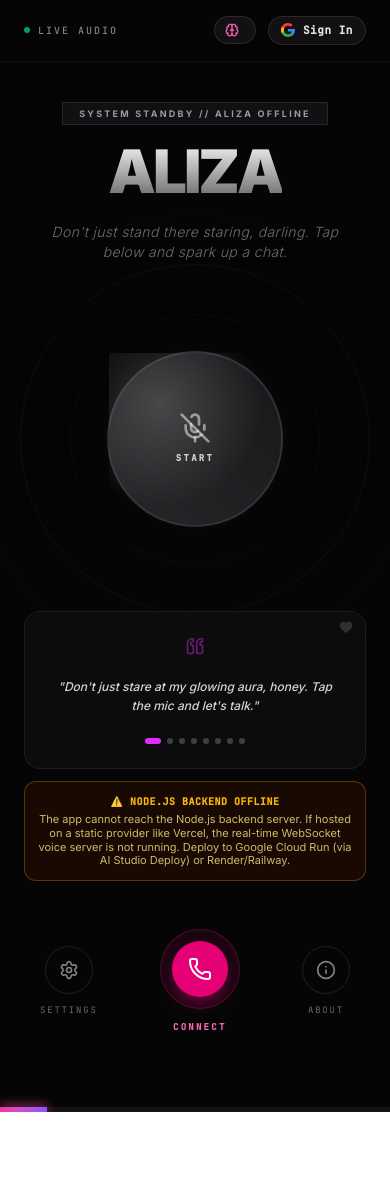
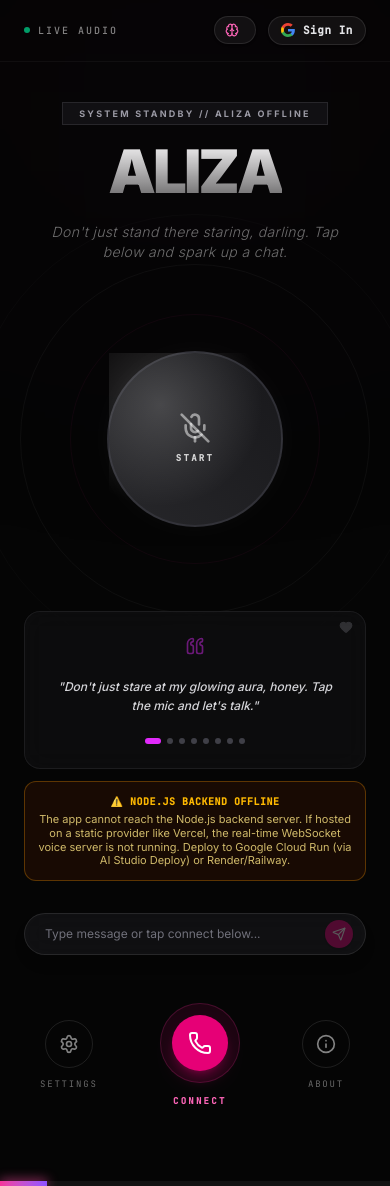
Before and after one commit to MeghrajSharadPatil/Aliza, a React (Vite) app: page / in a window 390 px wide. Before the commit the page ends 1112 px from the top, so only its background shows below. Built offline with nearby package versions, Linux system fonts and the light colour scheme; no server answers.

Commit message:
feat: add text input support to live session
Enable text-based interaction for the AI assistant and implement microphone hardware fallback to allow text-only usage when audio input is unavailable.

```diff
--- a/server.ts
+++ b/server.ts
@@ -357,6 +357,19 @@ wss.on("connection", (clientWs: WebSocket, request: any) => {
             console.error("[WS] Failed to send real-time audio chunk:", err);
           });
       }
+
+      // Client shares direct text input
+      if (data.text) {
+        sessionPromise
+          .then((session) => {
+            session.sendRealtimeInput({
+              text: String(data.text),
+            });
+          })
+          .catch((err) => {
+            console.error("[WS] Failed to send real-time text chunk:", err);
+          });
+      }
     } catch (err) {
       console.error("[WS] Web socket parsing translation failed:", err);
     }
--- a/src/App.tsx
+++ b/src/App.tsx
@@ -1,4 +1,4 @@
-import { useState, useEffect, useRef } from "react";
+import { useState, useEffect, useRef, FormEvent } from "react";
 import { useLiveSession } from "./hooks/useLiveSession";
 import { AuraOrb } from "./components/AuraOrb";
 import { VoiceWaveform } from "./components/VoiceWaveform";
@@ -28,6 +28,7 @@ import {
   User as UserIcon,
   LogIn,
   Brain,
+  Send,
 } from "lucide-react";
 
 export default function App() {
@@ -37,10 +38,12 @@ export default function App() {
     transcription,
     userVolume,
     alizaVolume,
+    hasMicHardware,
     toolCallEvent,
     memoryEvent,
     connect,
     disconnect,
+    sendText,
     dismissToolCall,
     dismissMemoryEvent,
     micAnalyser,
@@ -61,12 +64,38 @@ export default function App() {
   // Dynamic system digital clock
   const [currentTime, setCurrentTime] = useState("");
   const [showSettings, setShowSettings] = useState(false);
+  const [chatInput, setChatInput] = useState("");
   const [healthStatus, setHealthStatus] = useState<{
     healthy: boolean;
     keyConfigured: boolean;
     serverReachable: boolean;
   } | null>(null);
   const sessionStartRef = useRef<number>(0);
+
+  const handleSendChat = (e?: FormEvent) => {
+    if (e) e.preventDefault();
+    const textToSend = chatInput.trim();
+    if (!textToSend) return;
+    if (state === "disconnected" || state === "error") {
+      sessionStartRef.current = Date.now();
+      connect({
+        user,
+        preferredName,
+        memories,
+        onRememberFact: (fact, category) => {
+          addMemory(fact, (category as any) || "fact");
+        },
+      }).then(() => {
+        setTimeout(() => {
+          sendText(textToSend);
+          setChatInput("");
+        }, 1200);
+      });
+    } else {
+      sendText(textToSend);
+      setChatInput("");
+    }
+  };
 
   useEffect(() => {
     fetch("/api/health")
@@ -351,6 +380,34 @@ export default function App() {
           </AnimatePresence>
         </div>
 
+        {/* Quick Message Input Bar (Supports both Voice & No-Mic Speaker Mode) */}
+        <form
+          onSubmit={handleSendChat}
+          className="w-full max-w-sm flex items-center gap-2 bg-zinc-900/60 hover:bg-zinc-900/90 border border-white/10 focus-within:border-pink-500/50 rounded-full px-3 py-1.5 transition-all shadow-lg backdrop-blur-md"
+        >
+          <input
+            type="text"
+            value={chatInput}
+            onChange={(e) => setChatInput(e.target.value)}
+            placeholder={
+              !hasMicHardware
+                ? "No mic detected. Type to Aliza here..."
+                : state === "listening" || state === "speaking"
+                ? "Type or speak to Aliza..."
+                : "Type message or tap connect below..."
+            }
+            className="flex-1 bg-transparent text-xs text-white placeholder-zinc-500 outline-none px-2 py-1 font-sans"
+          />
+          <button
+            type="submit"
+            disabled={!chatInput.trim()}
+            className="w-7 h-7 rounded-full bg-pink-600 hover:bg-pink-500 disabled:opacity-30 disabled:hover:bg-pink-600 flex items-center justify-center text-white transition-all cursor-pointer shadow-sm"
+            title="Send to Aliza"
+          >
+            <Send className="w-3.5 h-3.5" />
+          </button>
+        </form>
+
         {/* Bottom Interactive Dashboard Controller Actions */}
         <div className="w-full max-w-md flex justify-between items-center px-4 pt-4">
 
--- a/src/hooks/useLiveSession.ts
+++ b/src/hooks/useLiveSession.ts
@@ -42,6 +42,7 @@ export function useLiveSession() {
   const [transcription, setTranscription] = useState<string>("");
   const [userVolume, setUserVolume] = useState<number>(0);
   const [alizaVolume, setAlizaVolume] = useState<number>(0);
+  const [hasMicHardware, setHasMicHardware] = useState<boolean>(true);
 
   // Track tool calls live
   const [toolCallEvent, setToolCallEvent] = useState<ToolCallEvent | null>(null);
@@ -178,9 +179,11 @@ export function useLiveSession() {
     }
 
     try {
-      // 1. Establish microphone media access early
-      let stream: MediaStream;
+      // 1. Establish microphone media access with progressive fallback
+      let stream: MediaStream | null = null;
+
       try {
+        // Attempt 1: High quality echo cancelled stream
         stream = await navigator.mediaDevices.getUserMedia({
           audio: {
             echoCancellation: true,
@@ -189,19 +192,46 @@ export function useLiveSession() {
           },
         });
         micStreamRef.current = stream;
-      } catch (micErr: any) {
-        console.error("[Session] Microphone permission rejected or hardware inaccessible:", micErr);
+        setHasMicHardware(true);
+      } catch (firstErr: any) {
+        console.warn("[Session] Constrained microphone request failed, trying unconstrained fallback:", firstErr);
+        try {
+          // Attempt 2: Basic unconstrained audio (fixes OverconstrainedError / driver quirks)
+          stream = await navigator.mediaDevices.getUserMedia({ audio: true });
+          micStreamRef.current = stream;
+          setHasMicHardware(true);
+        } catch (fallbackErr: any) {
+          console.warn("[Session] Fallback microphone request failed:", fallbackErr);
           const isPermissionDenied =
-          micErr.name === "NotAllowedError" ||
-          micErr.name === "PermissionDeniedError" ||
-          micErr.message?.toLowerCase().includes("permission");
+            fallbackErr.name === "NotAllowedError" ||
+            fallbackErr.name === "PermissionDeniedError" ||
+            fallbackErr.message?.toLowerCase().includes("permission");
+
+          if (isPermissionDenied) {
             setErrorState(
-          isPermissionDenied
-            ? "Microphone access was blocked. Tap the lock/tune icon in your browser URL bar to allow microphone access, then try again."
-            : `Microphone device error: ${micErr.message || "Failed to initialize audio capture."}`
+              "Microphone access was blocked. Tap the lock/tune icon in your browser URL bar to allow microphone access, then try again."
             );
             disconnect("error");
             return;
+          }
+
+          const isNotFound =
+            fallbackErr.name === "NotFoundError" ||
+            fallbackErr.name === "DevicesNotFoundError" ||
+            fallbackErr.message?.toLowerCase().includes("requested device not found") ||
+            fallbackErr.message?.toLowerCase().includes("not found");
+
+          if (isNotFound) {
+            // Physical hardware not present (e.g. desktop without mic, emulator, or disconnected headset)
+            // Enable Speaker & Text interaction mode so the user can still talk with Aliza
+            console.log("[Session] No physical microphone detected on device. Enabling Speaker & Text interaction mode.");
+            setHasMicHardware(false);
+          } else {
+            setErrorState(`Microphone error: ${fallbackErr.message || "Failed to initialize audio capture."}`);
+            disconnect("error");
+            return;
+          }
+        }
       }
 
       // 2. Initialize unified AudioContext (single context prevents mobile iOS/Android audio conflicts)
@@ -213,20 +243,23 @@ export function useLiveSession() {
       recordingContextRef.current = unifiedAudioContext;
       playbackContextRef.current = unifiedAudioContext;
 
-      const micSource = unifiedAudioContext.createMediaStreamSource(stream);
       const nativeSampleRate = unifiedAudioContext.sampleRate;
 
       // Create mic analyser to visualize user input
       const micAnalyser = unifiedAudioContext.createAnalyser();
       micAnalyser.fftSize = 256;
-      micSource.connect(micAnalyser);
       micAnalyserRef.current = micAnalyser;
 
       // Script processor: 4096 buffer size, 1 input channel, 1 output channel
       const processor = unifiedAudioContext.createScriptProcessor(4096, 1, 1);
+      processorNodeRef.current = processor;
+
+      if (stream) {
+        const micSource = unifiedAudioContext.createMediaStreamSource(stream);
+        micSource.connect(micAnalyser);
         micSource.connect(processor);
         processor.connect(unifiedAudioContext.destination);
-      processorNodeRef.current = processor;
+      }
 
       // Create speaker analyser to visualize audio responses
       const speakerAnalyser = unifiedAudioContext.createAnalyser();
@@ -260,7 +293,7 @@ export function useLiveSession() {
       processor.onaudioprocess = (e) => {
         // Continuously send and run mic stream as long as socket is active
         // This coordinates background voice activity detection for flawless interruptions
-        if (stateRef.current !== "listening" && stateRef.current !== "speaking") return;
+        if (!stream || (stateRef.current !== "listening" && stateRef.current !== "speaking")) return;
 
         const inputChannelData = e.inputBuffer.getChannelData(0);
 
@@ -449,6 +482,14 @@ export function useLiveSession() {
     setMemoryEvent(null);
   };
 
+  const sendText = useCallback((text: string) => {
+    if (!text.trim() || !socketRef.current || socketRef.current.readyState !== WebSocket.OPEN) {
+      return false;
+    }
+    socketRef.current.send(JSON.stringify({ text: text.trim() }));
+    return true;
+  }, []);
+
   useEffect(() => {
     // Component unmount safeguards
     return () => {
@@ -465,10 +506,12 @@ export function useLiveSession() {
     transcription,
     userVolume,
     alizaVolume,
+    hasMicHardware,
     toolCallEvent,
     memoryEvent,
     connect,
     disconnect,
+    sendText,
     dismissToolCall,
     dismissMemoryEvent,
     micAnalyser: micAnalyserRef.current,
```
Lines whose indentation alone changed are shown as unchanged.
